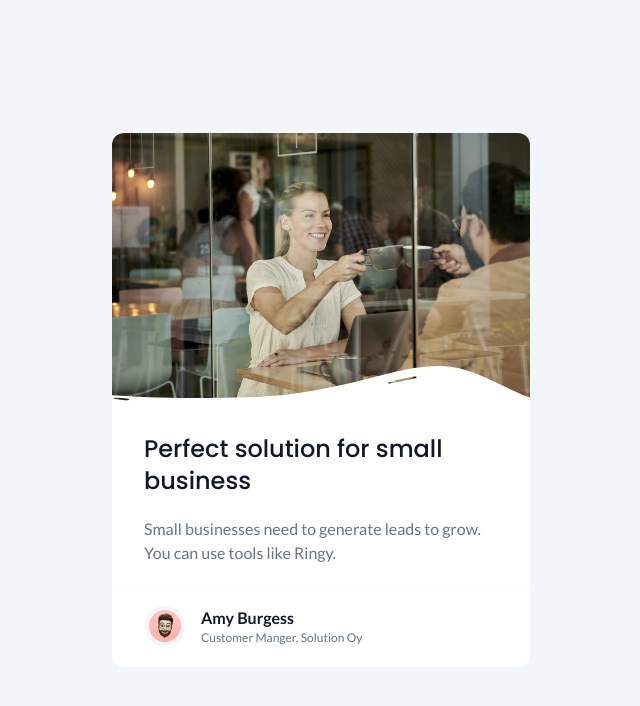
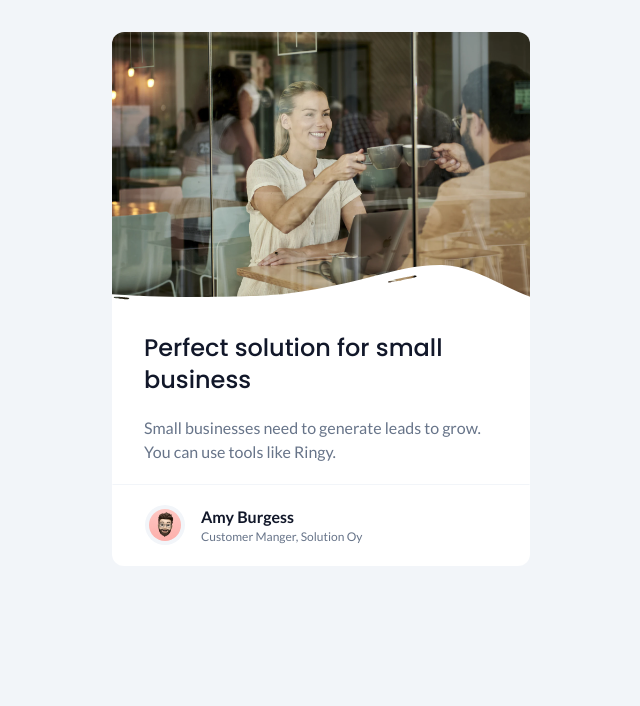
Before and after one commit to JuanPDN/Business-Blog-Card, a website: page index.html in a window 1280 px wide. Shown: the whole page, without its empty margins (319-959 px from the left). Drawn offline with Linux system fonts and the light colour scheme.

Commit message:
Business Blog Card

```diff
--- a/index.html
+++ b/index.html
@@ -5,7 +5,7 @@
     <title>Document</title>
     <link rel="stylesheet" href="./src/style/output.css" type="text/css" />
   </head>
-  <body class="flex items-center justify-center text-[#111729] bg-[#F2F5F9] p-8">
+  <body class="flex flex-col items-center justify-center text-[#111729] bg-[#F2F5F9]">
     <div
       class="flex flex-col w-[418px] bg-[#FFFFFF] rounded-xl overflow-hidden m-8"
     >
```
Also changed, not shown: src/style/output.css.
